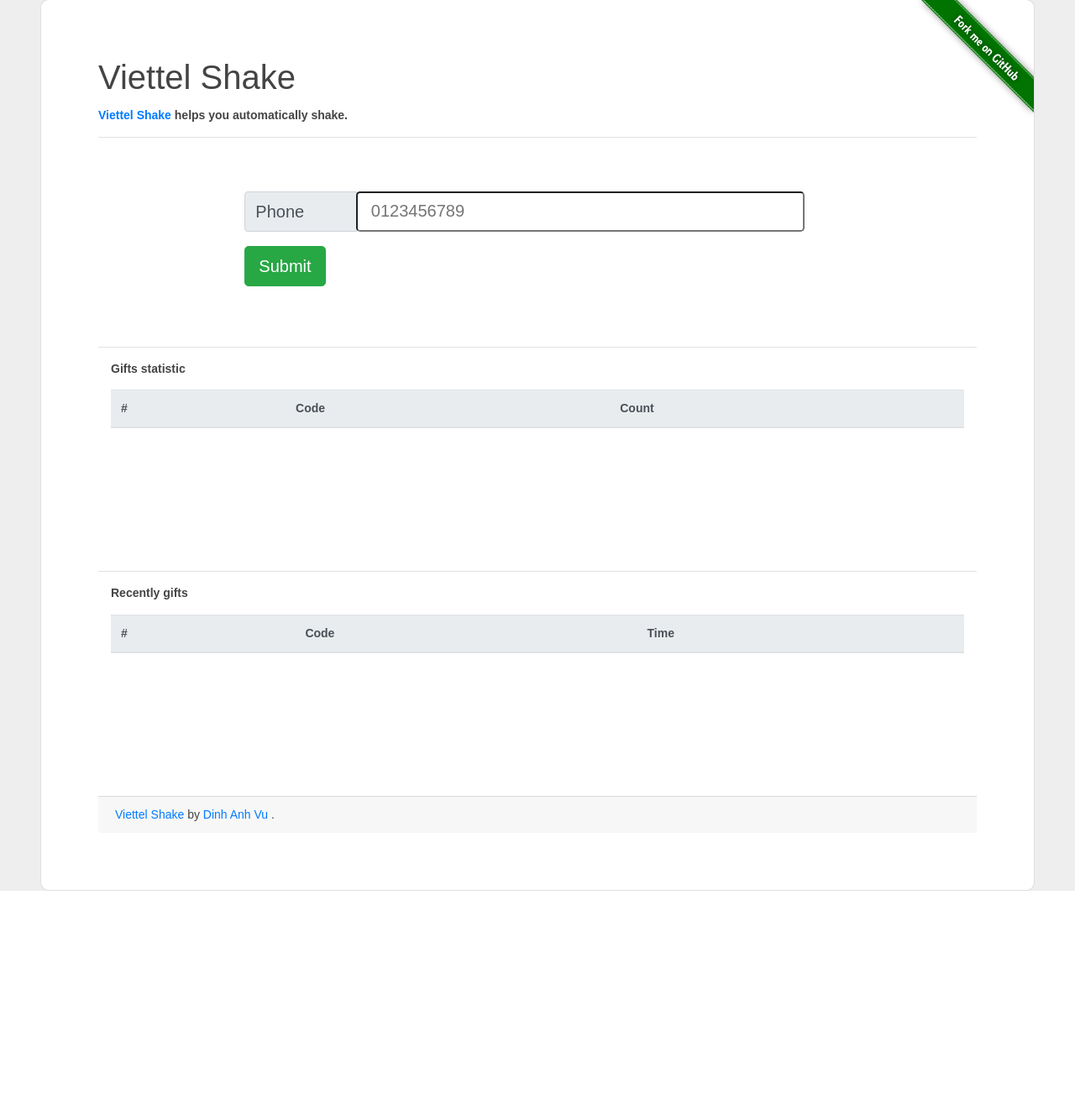
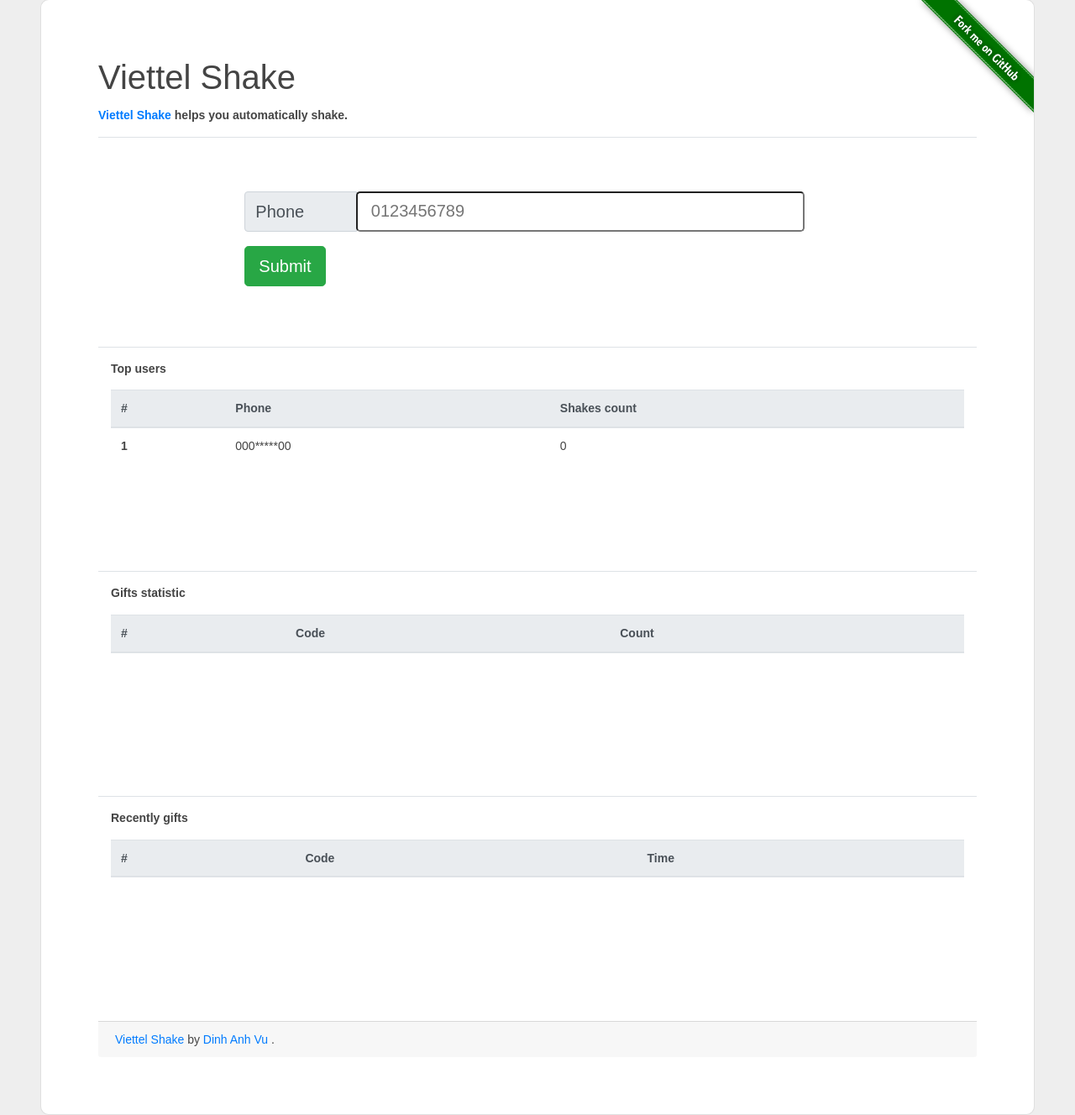
Before and after one commit to adv27/viettel-shake, a Django app: page / in a window 1280 px wide. Shown: the part 49-1377 px from the top of the page at 84% size. Before the commit the page ends 1110 px from the top, so only its background shows below. Run offline with Django 3.2, Linux system fonts and the light colour scheme; tables that the repository leaves empty hold one stand-in row (values such as "Sample post"); data that the repository does not hold is empty; some libraries are stand-ins or nearby versions.

Commit message:
users with most shakes

```diff
--- /dev/null
+++ b/viettel_shake/shake/templatetags/shake_extras.py
@@ -0,0 +1,13 @@
+from django import template
+
+register = template.Library()
+
+
+@register.filter
+def phone_censor(value):
+    """Censor phone number"""
+    phone = str(value)
+    prefix = phone[:3]
+    postfix = phone[-2:]
+    censor = '{}*****{}'.format(prefix, postfix)
+    return censor
--- a/viettel_shake/shake/views.py
+++ b/viettel_shake/shake/views.py
@@ -1,6 +1,7 @@
 import json
 from collections import Counter
 
+from django.db.models import Count, Q
 from django.shortcuts import redirect, reverse
 from django.utils.decorators import method_decorator
 from django.views.decorators.cache import cache_page
@@ -22,12 +23,21 @@
     def get_context_data(self, **kwargs):
         context = super().get_context_data(**kwargs)
         try:
+            # top 100 users, in order by number of shakes
+            # only select valid shake
+            query = \
+                Q(shakes__data__status__code='SG0020') \
+                | Q(shakes__data__status__code='SG0021')
+            users = ViettelUser.objects.annotate(
+                num_shakes=Count('shakes', filter=~query)
+            ).order_by('-num_shakes')[:100]
             # get recently gifts
             gifts = Shake.gifts.all()
             gifts = list(gifts)
             gift_names = list(map(lambda g: g.data['data']['name'], gifts))
             counter = Counter(gift_names).most_common()
             context.update({
+                'users': users,
                 'gifts': gifts[:400],
                 'gifts_counter': counter
             })
@@ -52,8 +62,10 @@
     def get_context_data(self, **kwargs):
         context = super().get_context_data(**kwargs)
         shakes = self.object.shakes.all()
-        context['shakes'] = shakes
-        context['shakes_json'] = json.dumps(ShakeSerializer(shakes, many=True).data)
+        context.update({
+            'shakes': shakes,
+            'shakes_json': json.dumps(ShakeSerializer(shakes, many=True).data)
+        })
         return context
 
 
--- a/viettel_shake/templates/shake/index.html
+++ b/viettel_shake/templates/shake/index.html
@@ -1,5 +1,6 @@
 {% load staticfiles %}
 {% load humanize %}
+{% load shake_extras %}
 
 <!DOCTYPE html>
 <html lang="en">
@@ -71,6 +72,30 @@
                 </div>
               </div>
             </form>
+            <div class="border-top my-3"></div>
+            <div class="container">
+              <p class="card-text mb-3"><b>Top users</b></p>
+              <div class="table-wrapper-scroll-y my-custom-scrollbar">
+                <table class="table">
+                  <thead class="thead-light">
+                  <tr>
+                    <th scope="col">#</th>
+                    <th scope="col">Phone</th>
+                    <th scope="col">Shakes count</th>
+                  </tr>
+                  </thead>
+                  <tbody>
+                  {% for user in users %}
+                    <tr>
+                      <th scope="row">{{ forloop.counter }}</th>
+                      <td>{{ user.phone|phone_censor }}</td>
+                      <td>{{ user.num_shakes }}</td>
+                    </tr>
+                  {% endfor %}
+                  </tbody>
+                </table>
+              </div>
+            </div>
             <div class="border-top my-3"></div>
             <div class="container">
               <p class="card-text mb-3"><b>Gifts statistic</b></p>
```
Also changed, not shown: viettel_shake/shake/templatetags/__init__.py (added).
